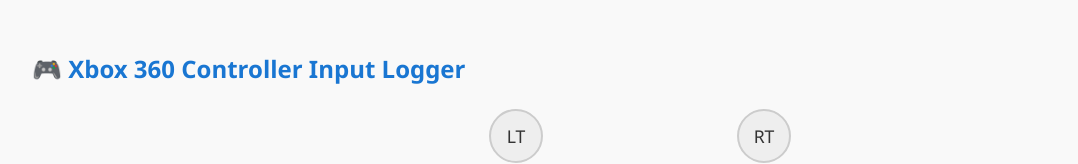
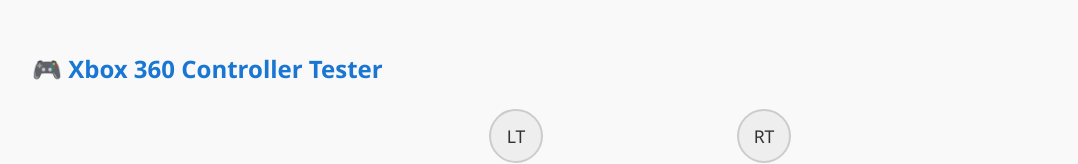
Before and after one commit to 2ood/xbox-controller-testbed, a plain HTML site: page index.html in a window 1280 px wide. Shown: the top 164 px of the page, without its empty margins (0-1078 px from the left). Drawn offline with Linux system fonts and the light colour scheme.

Commit message:
chore : added favicon, and minor text edit

```diff
--- a/index.html
+++ b/index.html
@@ -2,11 +2,12 @@
 <html lang="en">
 <head>
   <meta charset="UTF-8" />
-  <title>Xbox Controller Tester</title>
+  <title>Xbox 360 Controller Tester</title>
   <link rel="stylesheet" href="style.css">
+  <link rel="icon" href="/favicon.svg" />
 </head>
 <body>
-  <h2>🎮 Xbox 360 Controller Input Logger</h2>
+  <h2>🎮 Xbox 360 Controller Tester</h2>
 
   <div id="controller-layout">
     <div id="top-buttons">
```
Also changed, not shown: favicon.svg (added).
